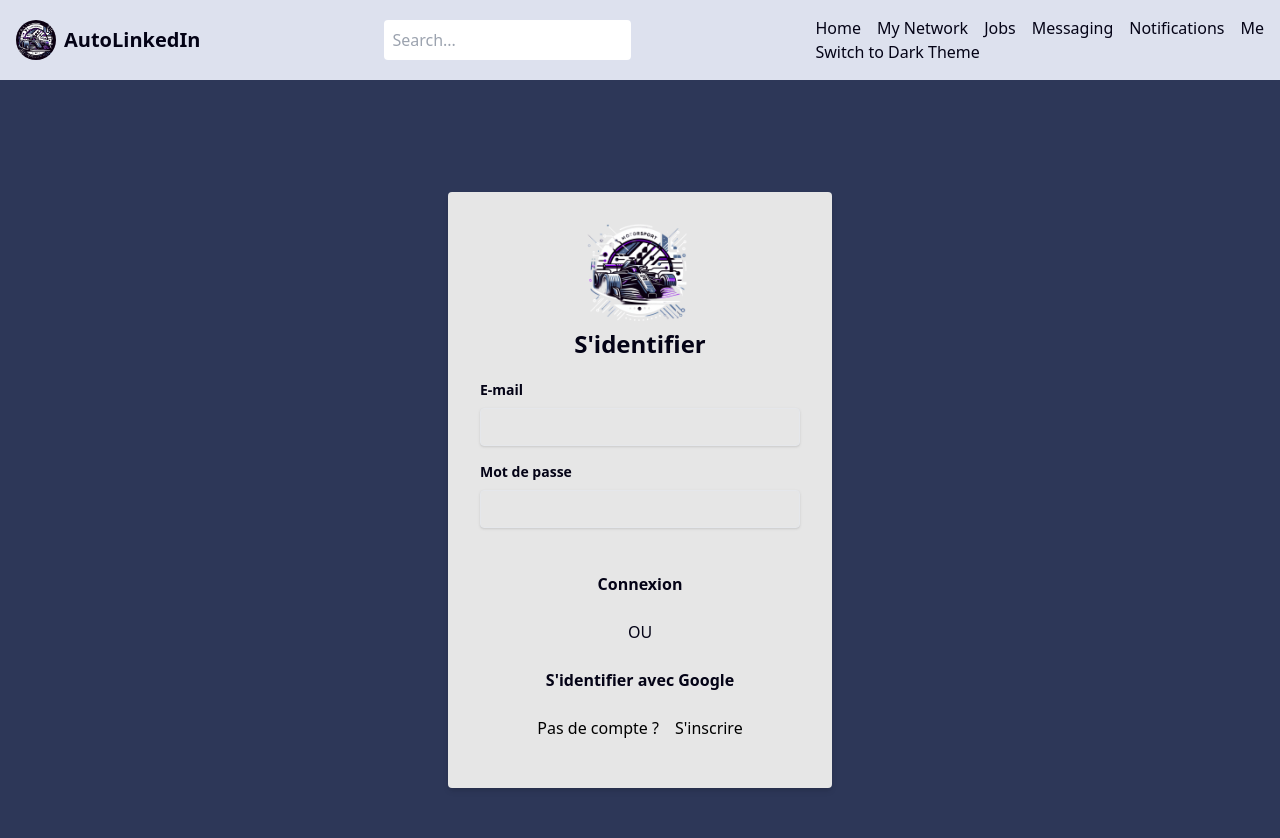
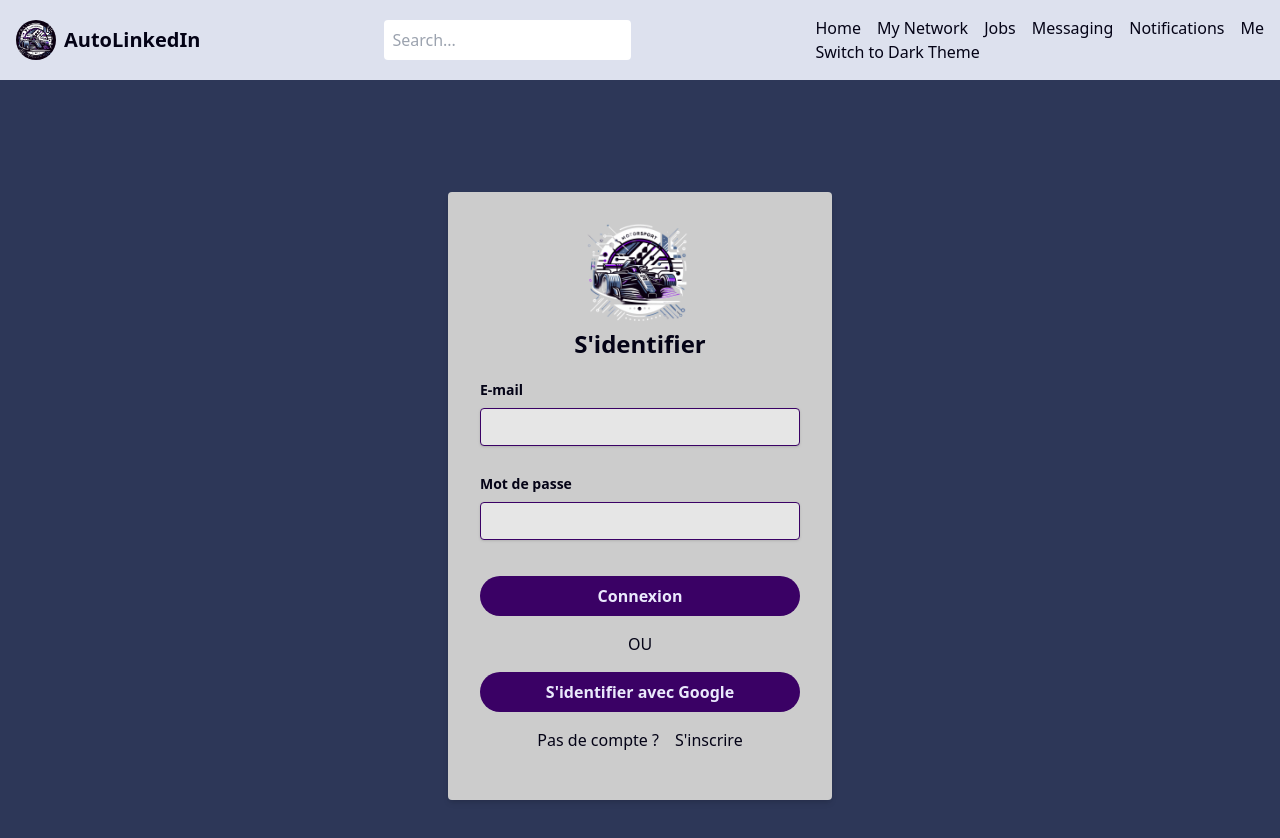
Before and after one commit to Projet-NASA/Front, a Nuxt app: page /login in a window 1280 px wide. Shown: the top 838 px of the page. Built offline with nearby package versions, Linux system fonts and the light colour scheme.

Commit message:
Update login.vue

```diff
--- a/pages/login.vue
+++ b/pages/login.vue
@@ -1,7 +1,7 @@
 <template>
   <section class="bg-[#2D3758] w-screen h-screen flex justify-center">
     <div class="w-96 my-28">
-      <form @submit.prevent="submitForm" class="bg-background-default shadow-md rounded px-8 pt-6 pb-8 mb-2">
+      <form @submit.prevent="submitForm" class="bg-background-200 shadow-md rounded px-8 pt-6 pb-8 mb-2">
         <div class="flex justify-center items-center">
           <img src="../assets/images/logo-transparent.png" class="w-28 h-28" />
         </div>
@@ -10,16 +10,16 @@
         <div class="mb-4">
           <label for="email" class="block text-text-default text-sm font-bold mb-2">E-mail</label>
           <input id="email" v-model="user.email" type="email" required
-            class="bg-background-default shadow appearance-none border rounded w-full py-2 px-3 text-text-default leading-tight focus:outline-none focus:shadow-outline" />
+            class="bg-background-default shadow appearance-none border-primary-800 border rounded w-full py-2 px-3 text-text-default mb-3 leading-tight focus:outline-none focus:shadow-outline" />
         </div>
         <div class="mb-6">
           <label for="name" class="block text-text-default text-sm font-bold mb-2">Mot de passe</label>
           <input id="password" v-model="user.password" type="password" required
-            class="bg-background-default shadow appearance-none border rounded w-full py-2 px-3 text-text-default mb-3 leading-tight focus:outline-none focus:shadow-outline" />
+            class="bg-background-default shadow appearance-none border-primary-800 border rounded w-full py-2 px-3 text-text-default mb-3 leading-tight focus:outline-none focus:shadow-outline" />
         </div>
         <div class="flex items-center justify-between">
           <button type="submit"
-            class="bg-bleu hover:bg-violet text-text-default font-bold py-2 px-4 rounded-full focus:outline-none focus:shadow-outline w-80">
+            class="bg-primary-800 hover:bg-primary-default transition-colors duration-300 text-text-50 font-bold py-2 px-4 rounded-full focus:outline-none focus:shadow-outline w-80">
             Connexion
           </button>
         </div>
@@ -30,14 +30,14 @@
         </div>
         <div class="flex items-center justify-between">
           <button
-            class="bg-bleu hover:bg-violet text-text-default font-bold py-2 px-4 rounded-full focus:outline-none focus:shadow-outline w-80">
+            class="bg-primary-800 hover:bg-primary-default transition-colors duration-300 text-text-50 font-bold py-2 px-4 rounded-full focus:outline-none focus:shadow-outline w-80">
             S'identifier avec Google
           </button>
         </div>
 
         <div class="flex justify-center gap-4 my-4">
-          <p>Pas de compte ?</p>
-          <NuxtLink to="/register/step1" class="hover:underline decoration-solid text-bleu">
+          <p class="text-text-default">Pas de compte ?</p>
+          <NuxtLink to="/register/step1" class="hover:underline decoration-solid text-text-default">
             S'inscrire
           </NuxtLink>
         </div>
```
